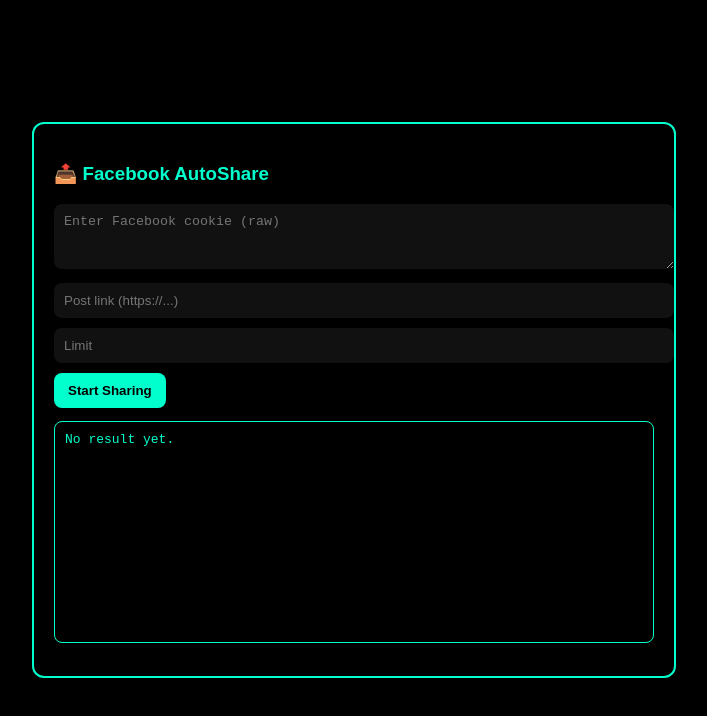
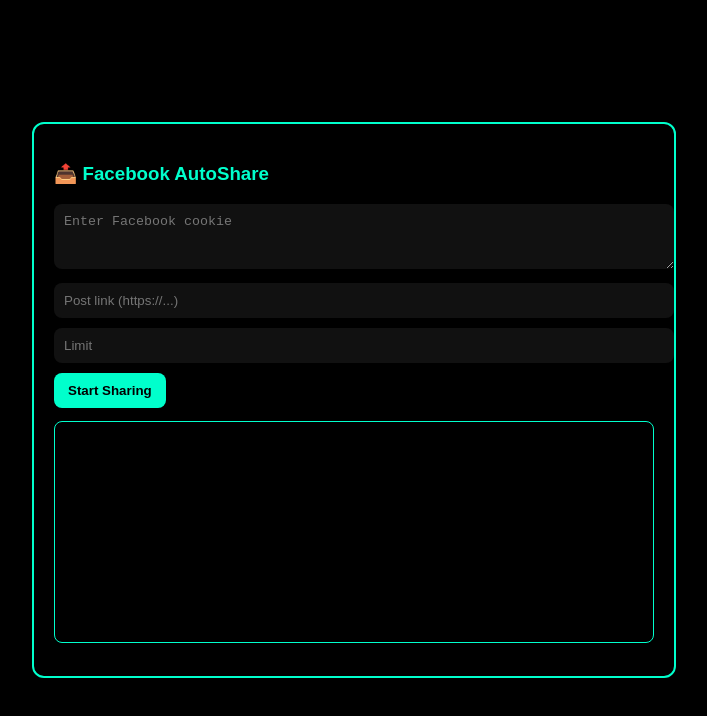
Before and after one commit to blep111/404, a plain HTML site: page public/share.html in a window 1280 px wide. Shown: the whole page, without its empty margins (286-993 px from the left). Drawn offline with Linux system fonts and the light colour scheme.

Commit message:
Update share.html

```diff
--- a/public/share.html
+++ b/public/share.html
@@ -15,11 +15,11 @@
 <body>
 <div class="card">
 <h3>📤 Facebook AutoShare</h3>
-<textarea id="cookie" rows="3" placeholder="Enter Facebook cookie (raw)"></textarea>
+<textarea id="cookie" rows="3" placeholder="Enter Facebook cookie"></textarea>
 <input id="link" type="text" placeholder="Post link (https://...)"/>
 <input id="limit" type="number" placeholder="Limit"/>
 <button id="sendBtn">Start Sharing</button>
-<pre id="log">No result yet.</pre>
+<pre id="log"></pre>
 </div>
 <script>
 document.getElementById('sendBtn').addEventListener('click', async()=>{
```
